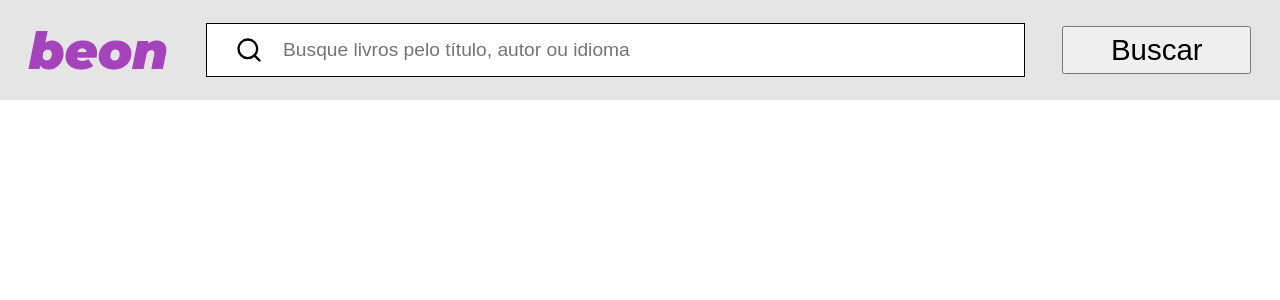
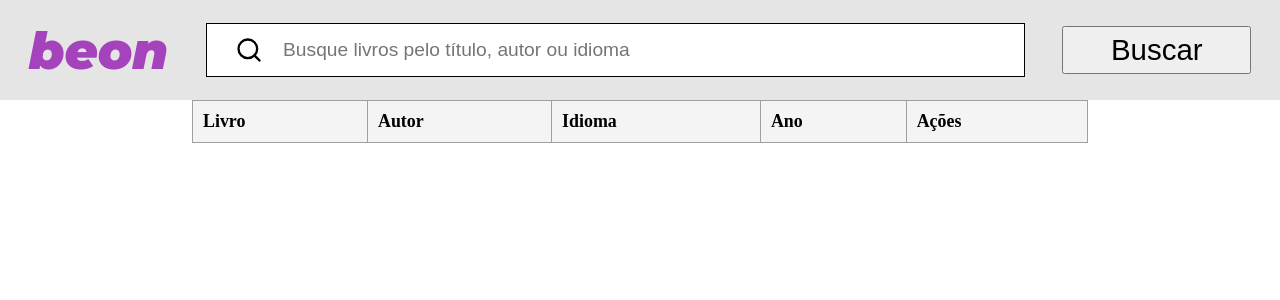
Before and after one commit to Josimar-Souza/beon-challenge, a React (Create React App) app: page /books in a window 1280 px wide. Shown: the top 300 px of the page. Built offline with nearby package versions, Linux system fonts and the light colour scheme.

Commit message:
Created table in Main page

```diff
--- a/src/pages/MainPage/index.jsx
+++ b/src/pages/MainPage/index.jsx
@@ -1,6 +1,11 @@
 import React, { useState } from 'react';
 import Header from '../../components/Header';
 import BooksAPI from '../../api/booksAPI';
+import {
+  MainSection,
+  BooksTable,
+  TableTitle,
+} from './mainPageStyles';
 
 const booksAPI = new BooksAPI('http://localhost:4000');
 
@@ -15,16 +20,28 @@ function MainPage() {
   const onSearchButtonClick = async () => {
     const booksFetched = await booksAPI.getTermSeachedBooks(searchTerm);
     setBooks(booksFetched);
+    console.log(books);
   };
-  console.log(books);
+
   return (
-    <section>
+    <MainSection>
       <Header
         onInputChange={onInputChange}
         inputValue={searchTerm}
         onSearchButtonClick={onSearchButtonClick}
       />
-    </section>
+      <BooksTable>
+        <tbody>
+          <tr>
+            <TableTitle>Livro</TableTitle>
+            <TableTitle>Autor</TableTitle>
+            <TableTitle>Idioma</TableTitle>
+            <TableTitle>Ano</TableTitle>
+            <TableTitle>Ações</TableTitle>
+          </tr>
+        </tbody>
+      </BooksTable>
+    </MainSection>
   );
 }
 
--- /dev/null
+++ b/src/pages/MainPage/mainPageStyles.js
@@ -0,0 +1,23 @@
+import styled from 'styled-components';
+
+export const MainSection = styled.section`
+  align-items: center;
+  display: flex;
+  flex-direction: column;
+  width: 100%;
+`;
+
+export const BooksTable = styled.table`
+  border: 1px solid black;
+  border-collapse: collapse;
+  max-width: 70%;
+  width: 100%;
+`;
+
+export const TableTitle = styled.th`
+  background-color: #f4f4f4;
+  border: 1px solid #a0a0a0;
+  font-size: 1.4vw;
+  padding: 10px;
+  text-align: left;
+`;
```
